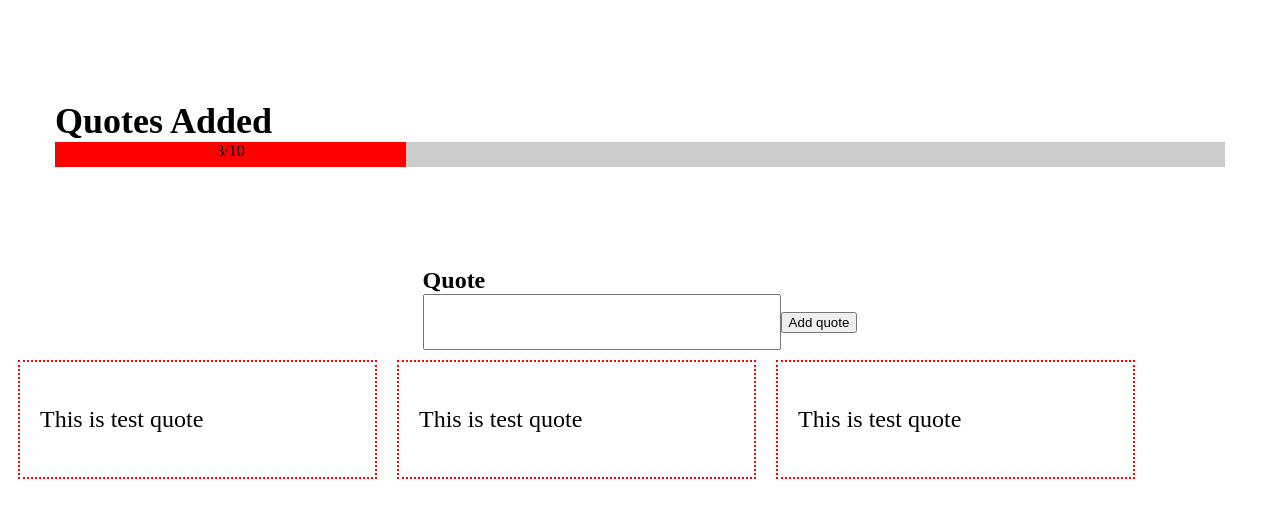
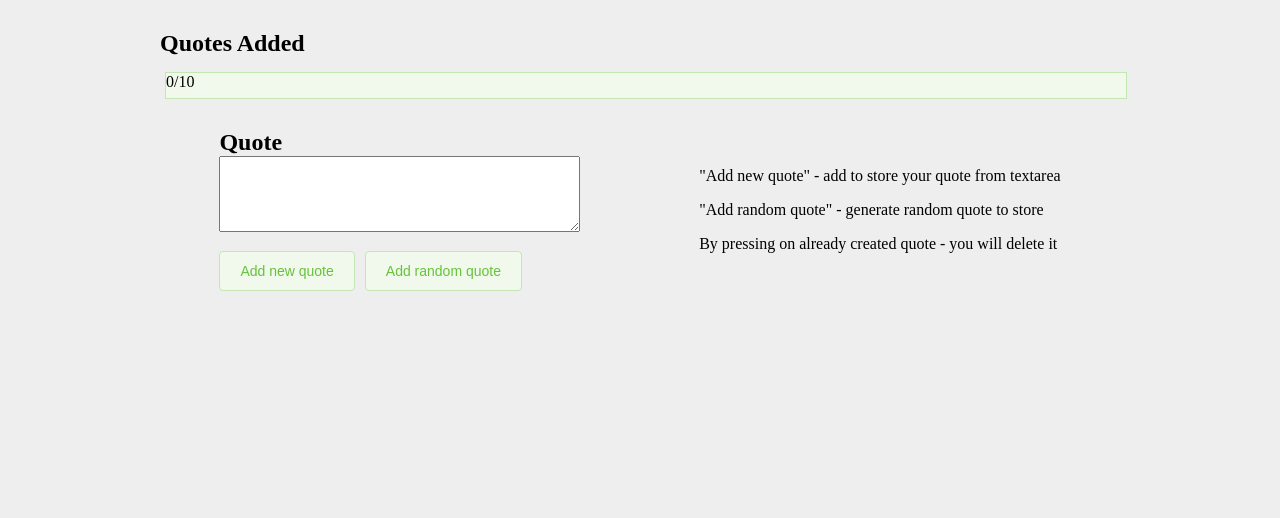
Before and after one commit to MaevskiyE/vue-st, a Vue app: page / in a window 1280 px wide. Shown: the top 518 px of the page. Built offline with nearby package versions, Linux system fonts and the light colour scheme.

Commit message:
add random quote functionality

```diff
--- a/package.json
+++ b/package.json
@@ -9,6 +9,7 @@
     "build": "webpack --progress --hide-modules"
   },
   "dependencies": {
+    "axios": "^0.17.1",
     "element-ui": "^2.0.0",
     "vue": "^2.5.2"
   },
--- a/src/App.vue
+++ b/src/App.vue
@@ -1,5 +1,5 @@
 <template>
-    <div class="base">
+    <div class="container">
         <appHeader :counter="quotesCounter" :progress="progress" :maxQuotes="maxQuotes"></appHeader>
         <newQuote :quotes="quotes"></newQuote>
         <quotes :quotes="quotes"></quotes>
@@ -15,7 +15,7 @@
     export default {
         data() {
           return {
-            quotes: ['This is test quote','This is test quote', 'This is test quote'],
+            quotes: [],
             maxQuotes: 10
           }
         },
@@ -40,7 +40,13 @@
     }
 </script>
 
-<style scoped>
-
+<style lang="scss">
+    body{
+        background-color: #eeeeee;
+    }
+    .container{
+        width: 960px;
+        margin: 0 auto;
+    }
 
 </style>
--- a/src/components/header.vue
+++ b/src/components/header.vue
@@ -24,25 +24,31 @@
   }
 </script>
 
-<style scoped>
+<style lang="scss" scoped>
   .header{
-    width: 1170px;
-    margin: 100px auto;
-  }
+    width: 100%;
+    margin: 30px auto;
     .title{
-    font-size: 36px;
+      font-size: 24px;
       font-weight: bold;
+      margin-bottom: 15px;
     }
     .progress-wrap{
       width: 100%;
+      margin: 0 5px;
       height: 25px;
-    background-color: #ccc;
-  }
+      background-color: #f0f9eb;
+      border: 1px solid #c2e7b0;
       .progress{
         width: 10%;
         height: 100%;
-    background-color: red;
+        background-color: #67c23a;
         text-align: center;
         transition: .3s;
       }
+    }
+  }
+
+
+
 </style>
--- a/src/components/newQuote.vue
+++ b/src/components/newQuote.vue
@@ -1,49 +1,81 @@
 <template>
-  <div class="newQuote">
-    <form action="">
-      <div class="title">Quote</div>
-      <input v-model="newQuote" style="width: 350px; height: 50px; font-size: 16px">
-      <button @click.prevent="addNew">Add quote</button>
-    </form>
+  <div class="container">
+    <div class="newQuote">
+      <form>
+        <div class="title">Quote</div>
+        <textarea v-model="newQuote"></textarea>
+      </form>
+      <el-button @click.prevent="addNew" type="success" plain>Add new quote</el-button>
+      <el-button @click.prevent="addRandom" type="success" plain>Add random quote</el-button>
+    </div>
+    <div class="legend">
+      <p>"Add new quote" - add to store your quote from textarea</p>
+      <p>"Add random quote" - generate random quote to store</p>
+      <p>By pressing on already created quote - you will delete it</p>
+    </div>
   </div>
 </template>
 
 <script>
   import { bus } from '../main'
+  import axios from 'axios'
+
   export default {
     data() {
       return {
-        newQuote: ''
+        newQuote: '',
+        randomQuote: []
       }
     },
     methods: {
       addNew() {
-        let value = this.newQuote.trim();
-        if (!value ) {
+        if(!this.newQuote.trim()) {
           return
+        }
+        let value = {
+          quote: this.newQuote,
+          author: ''
         }
           bus.$emit('addedQuote', value);
           this.newQuote = '';
+      },
+      addRandom(){
+        axios.get(`https://random-quote-generator.herokuapp.com/api/quotes/random`)
+          .then(response => {
+            // JSON responses are automatically parsed.
+
+            this.randomQuote = response.data
+            let value = this.randomQuote;
+            if (!value ) {
+              return
+            }
+            bus.$emit('addedQuote', value);
+            this.newQuote = '';
+          })
       }
     }
   }
 </script>
 
-<style scoped>
+<style lang="scss" scoped>
   .title{
     align-self: flex-start;
     font-size: 24px;
     font-weight: bold;
   }
+  .container{
+    width: 100%;
+    display: flex;
+    align-items: center;
+    justify-content: space-around;
+  }
   .newQuote{
-    width: 825px;
-    margin: auto;
-    display: flex;
-    flex-direction: column;
-    align-items: center;
-    justify-content: center;
-  }
-  textarea {
-    margin-bottom: 25px;
+
+    textarea{
+      width: 355px;
+      height: 70px;
+      font-size: 16px;
+      margin-bottom: 15px;
+    }
   }
 </style>
--- a/src/components/quotes.vue
+++ b/src/components/quotes.vue
@@ -1,6 +1,13 @@
 <template>
-  <div class="row">
-    <single-quote @click.native='deleteQuote(index)' v-for="(quote, index) in quotes" :key="index"> {{ quote }}</single-quote>
+  <div class="quotes">
+    <single-quote @click.native='deleteQuote(index)' v-for="(quote, index) in quotes" :key="index">
+      <div class="quote-body">
+        {{ quote.quote }}
+      </div>
+      <span class="quote-author">
+        {{quote.author}}
+      </span>
+    </single-quote>
   </div>
 </template>
 
@@ -54,9 +61,11 @@
   }
 </script>
 
-<style>
-  .row {
-    display: inline-block;
-    width: 100%;
+<style lang="scss">
+  .quotes{
+    display: flex;
+    flex-direction: row;
+    justify-content: flex-start;
+    flex-wrap: wrap;
   }
 </style>
--- a/src/components/singleQuote.vue
+++ b/src/components/singleQuote.vue
@@ -1,30 +1,29 @@
 <template>
-  <div class="quotes">
     <div class="quote">
-      <slot ></slot>
+          <slot></slot>
     </div>
-  </div>
 </template>
 
 <script>
 
 </script>
 
-<style lang="scss" scoped>
-  .quotes{
-    display: inline-block;
-  }
-
+<style lang="scss">
   .quote{
     display: flex;
-    align-items: center;
-    border: 2px dotted red;
-    padding: 20px;
-    margin: 10px;
+    flex-direction: column;
+    border: 1px solid #67c23a ;
+    padding: 10px;
+    margin: 5px;
     font-family: cursive;
-    font-size: 24px;
-    width: 315px;
-    height: 75px;
+    font-size: 14px;
+    width: 30%;
+    /*height: auto;*/
+      box-sizing: content-box;
+
+      &-author{
+          align-self: flex-end;
+      }
     &:hover{
       cursor: pointer;
       background-color: #fa0;
--- a/src/index.html
+++ b/src/index.html
@@ -3,7 +3,7 @@
 
 <head>
   <meta charset="utf-8">
-  <title>element-starter</title>
+  <title>Quotes machine</title>
 </head>
 
 <body>
```
Also changed, not shown: 1 other file (tests, documents, lock files or other folders). Lines whose indentation alone changed are shown as unchanged.
